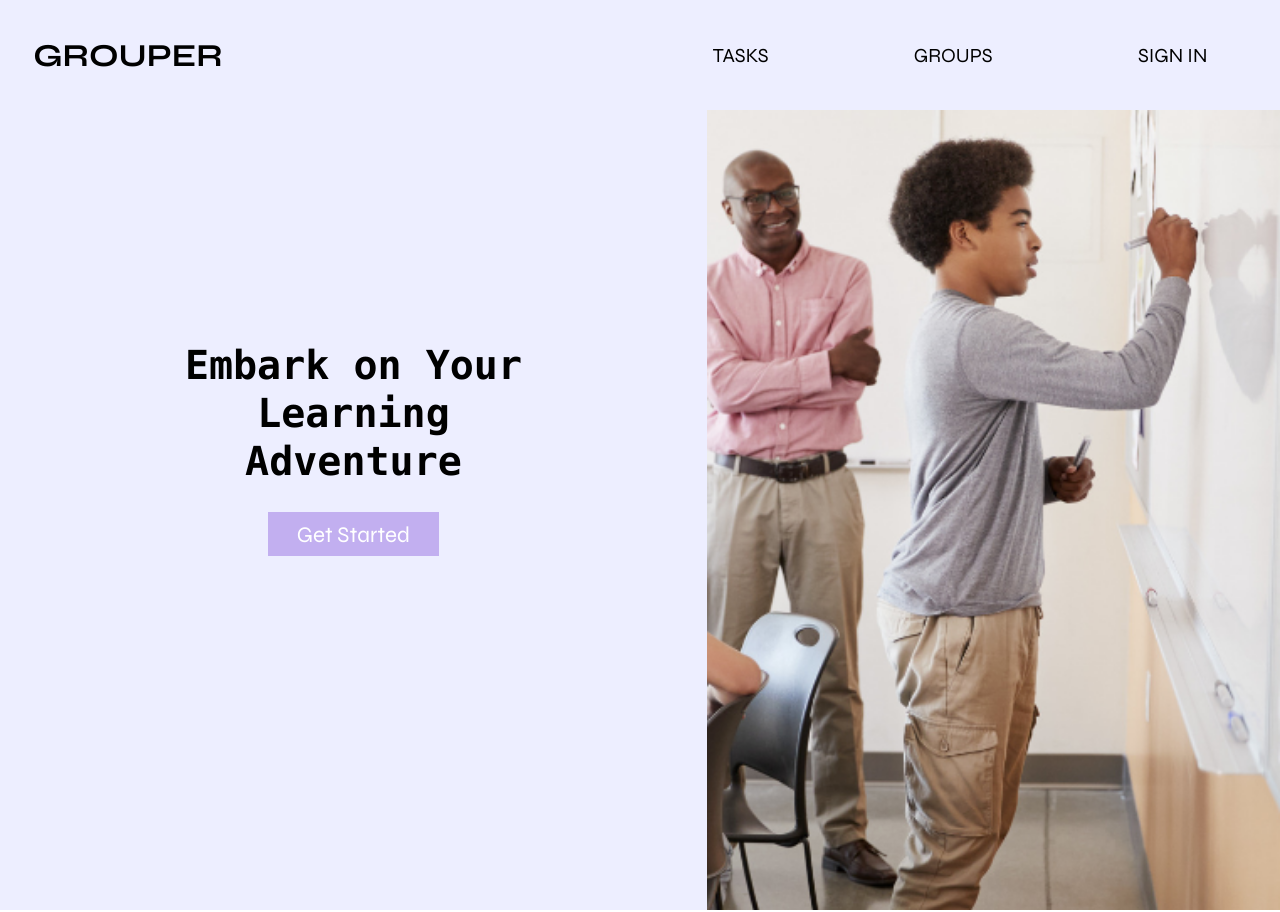
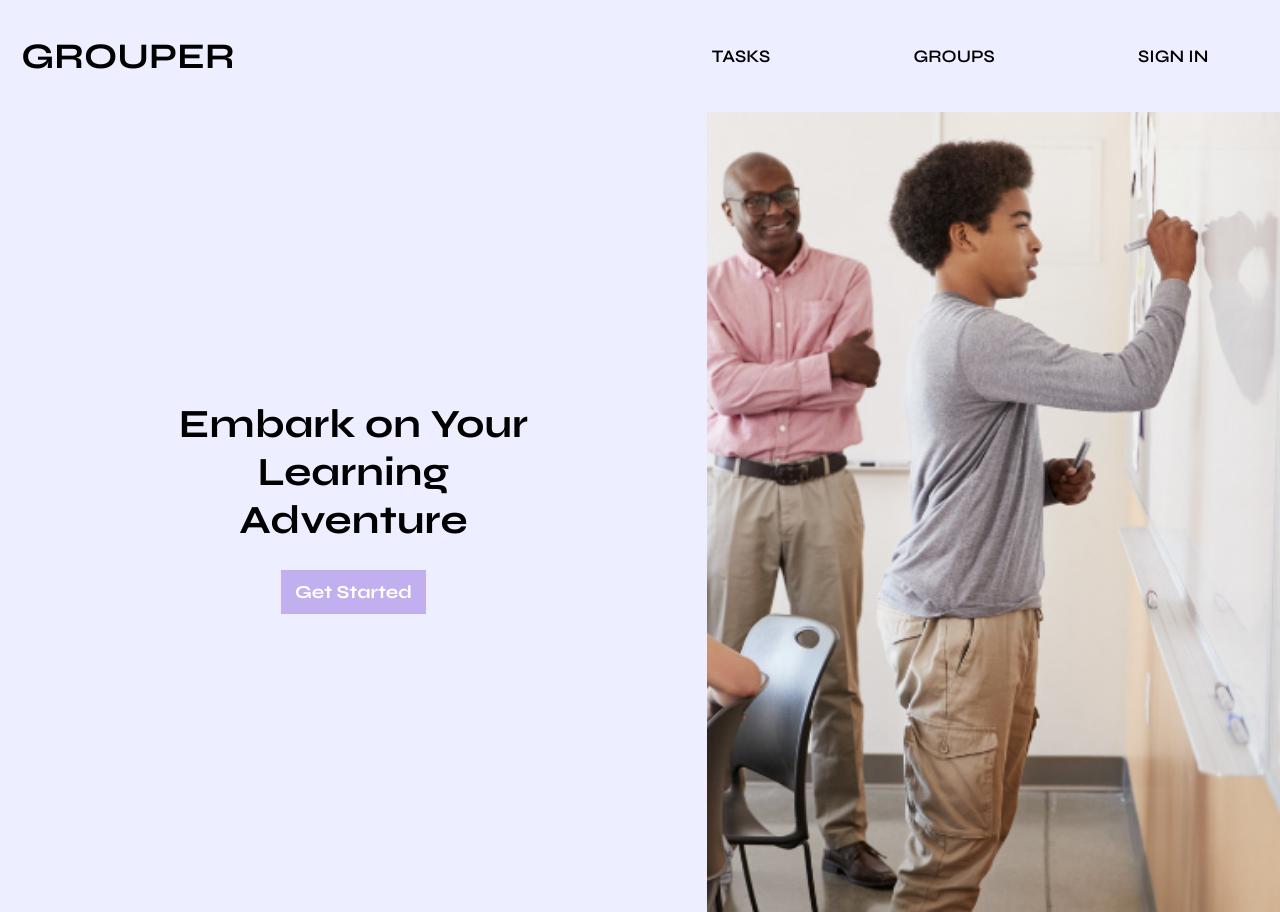
Before and after one commit to NateTof/Grouper, a React (Create React App) app in the folder frontend/: page / in a window 1280 px wide. Built offline with nearby package versions, Linux system fonts and the light colour scheme.

Commit message:
Fixed the fonts

```diff
--- a/frontend/public/index.html
+++ b/frontend/public/index.html
@@ -10,34 +10,18 @@
       content="Web site created using create-react-app"
     />
     <link rel="apple-touch-icon" href="%PUBLIC_URL%/logo192.png" />
-    <!--
-      manifest.json provides metadata used when your web app is installed on a
-      user's mobile device or desktop. See https://developers.google.com/web/fundamentals/web-app-manifest/
-    -->
     <link rel="manifest" href="%PUBLIC_URL%/manifest.json" />
-    <!--
-      Notice the use of %PUBLIC_URL% in the tags above.
-      It will be replaced with the URL of the `public` folder during the build.
-      Only files inside the `public` folder can be referenced from the HTML.
 
-      Unlike "/favicon.ico" or "favicon.ico", "%PUBLIC_URL%/favicon.ico" will
-      work correctly both with client-side routing and a non-root public URL.
-      Learn how to configure a non-root public URL by running `npm run build`.
-    -->
+    <!-- Preconnect to Google Fonts -->
+    <link rel="preconnect" href="https://fonts.googleapis.com">
+    <link rel="preconnect" href="https://fonts.gstatic.com" crossorigin>
+    <!-- Google Fonts CSS -->
+    <link href="https://fonts.googleapis.com/css2?family=Dancing+Script:wght@400..700&family=Syne:wght@400..800&display=swap" rel="stylesheet">
+
     <title>React App</title>
   </head>
   <body>
     <noscript>You need to enable JavaScript to run this app.</noscript>
     <div id="root"></div>
-    <!--
-      This HTML file is a template.
-      If you open it directly in the browser, you will see an empty page.
-
-      You can add webfonts, meta tags, or analytics to this file.
-      The build step will place the bundled scripts into the <body> tag.
-
-      To begin the development, run `npm start` or `yarn start`.
-      To create a production bundle, use `npm run build` or `yarn build`.
-    -->
   </body>
 </html>
--- a/frontend/src/components/Home.css
+++ b/frontend/src/components/Home.css
@@ -1,14 +1,20 @@
-@import url('https://fonts.googleapis.com/css2?family=Syne:wght@400..800&display=swap');
-
-/*I don't think this import worked above I'll fix it later!!!*/
-
 .Home {
     align-items: center;
     height: 100%;
     width: 100%;
     background-color: black;
 }
+.dancing-script-example {
+    font-family: "Dancing Script", cursive;
+    font-weight: 400;
+    /* Adjust as necessary */
+}
 
+.syne-example {
+    font-family: "Syne", sans-serif;
+    font-weight: 700;
+    /* Adjust as necessary */
+}
 .Home-screen {
     background-color: #EDEEFF;
     min-height: 100vh;
@@ -21,31 +27,32 @@
 .Home-nav {
     width: 100%;
     color: white;
-    padding: 10px 0;
+    padding: 1vh 0;
     display: flex;
     justify-content: space-between;
     align-items: center;
-    height: calc(10px + 10vmin);
+    height: 12vh;
 }
 
 .Home-nav-links {
     display: flex;
     align-items: center;
     justify-content: space-around;
-    height: 14vh;
+    height: 12vh;
     width: 50vw;
 }
 
 .Home-nav-links a {
     font-family: "Syne", sans-serif;
+    font-weight: 600;
     color: black;
     text-decoration: none;
-    font-size: 2.5vh;
+    font-size: 2.2vh;
 }
 
 .Home-nav-logo {
     text-decoration: none;
-    height: 14vh;
+    height: 12vh;
     width: 20vw;
     display: flex;
     align-items: center;
@@ -54,10 +61,10 @@
 
 .Home-nav-logo a {
     font-family: "Syne", sans-serif;
-    font-weight: bold;
+    font-weight: 700;
     color: black;
     text-decoration: none;
-    font-size: 4vh;
+    font-size: 4.5vh;
 }
 .Home-second {
     display: flex;
@@ -65,7 +72,7 @@
     width: 100vw;
 }
 .Home-header-container {
-    height: 86vh;
+    height: 100vh;
     display: flex;
     width: 64vw;
     align-items: center;
@@ -76,8 +83,8 @@
     display: flex;
     font-size: 5vh;
     color: black;
-    font-weight: bold;
     font-family: "Syne", sans-serif;
+    font-weight: 700;
     height: 20vh;
     width: 30vw;
     align-items: center;
@@ -103,10 +110,11 @@
 .Home-subheader a {
     background-color: #C2AFF0;
     font-family: "Syne", sans-serif;
+    font-weight: 700;
     color: white;
     text-decoration: none;
-    font-size: 2.8vh;
-    padding: 1vh 2vw;
+    font-size: 2.3vh;
+    padding: 1vh 1vw;
     display: flex;
     justify-content: center;
     align-items: center;
--- a/frontend/src/components/Home.js
+++ b/frontend/src/components/Home.js
@@ -25,11 +25,9 @@ function Home() {
                 </nav>
                 <div className="Home-second">
                     <div className="Home-header-container">
-                        <header className="Home-header">
-                            <p>
-                                <code>Embark on Your Learning Adventure</code>
-                            </p>
-                        </header>
+                        <div className="Home-header" >
+                            Embark on Your Learning Adventure
+                        </div>
                         <div className="Home-subheader">
                             <a href="/">Get Started</a>
                         </div>
```
